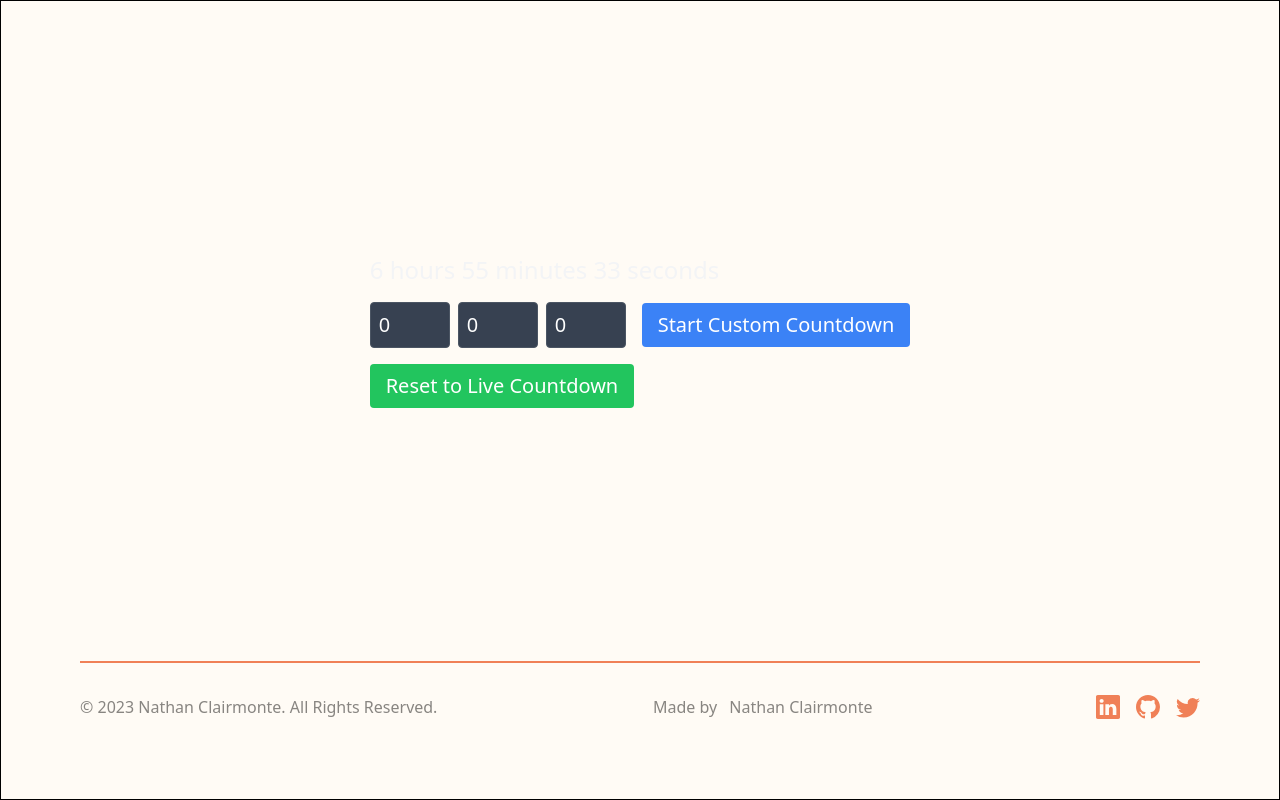
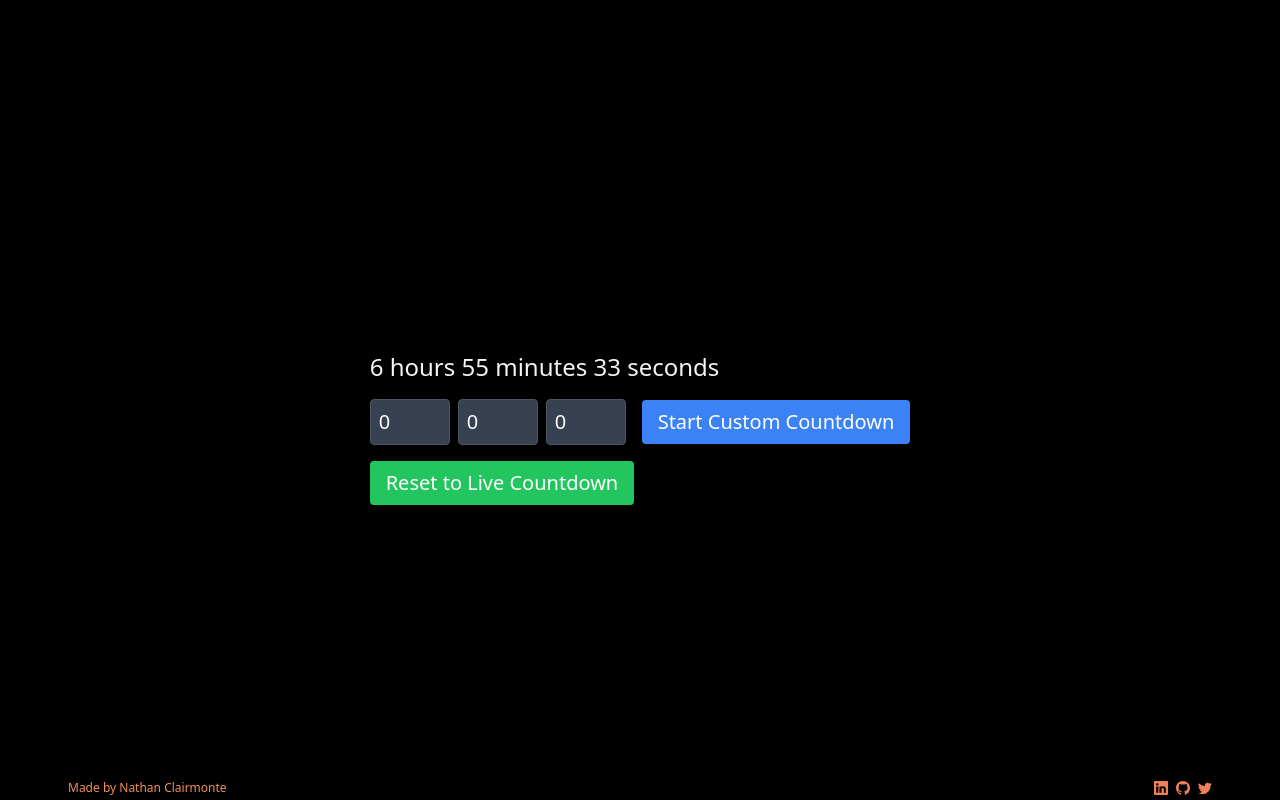
Before and after one commit to nathanclairmonte/percy-v2, a Next.js app: page /countdown in a window 1280 px wide. Built offline with nearby package versions, Linux system fonts and the light colour scheme.

Commit message:
add CountdownFooter

```diff
--- /dev/null
+++ b/src/components/CountdownFooter.js
@@ -0,0 +1,49 @@
+import Link from "next/link";
+import { BsLinkedin, BsTwitter, BsGithub } from "react-icons/bs";
+import clsx from "clsx";
+
+const CountdownFooter = (props) => {
+    let date = new Date();
+    let year = date.getFullYear();
+
+    return (
+        <footer
+            className={clsx(
+                "mx-auto max-w-6xl p-1 selection:bg-cyan-300 selection:text-cyan-900",
+                props.className
+            )}
+        >
+            <div className="flex items-center justify-between text-[#f09057]">
+                <Link href="/" className="text-xs">
+                    Made by Nathan Clairmonte
+                </Link>
+
+                <div className="flex items-center gap-2 md:mt-0">
+                    <Link
+                        href="https://www.linkedin.com/in/nathanclairmonte/"
+                        target="_blank"
+                        rel="noopener noreferrer"
+                    >
+                        <BsLinkedin className="text-sm font-normal text-[#f08057] hover:cursor-pointer hover:opacity-80" />
+                    </Link>
+                    <Link
+                        href="https://github.com/nathanclairmonte"
+                        target="_blank"
+                        rel="noopener noreferrer"
+                    >
+                        <BsGithub className="text-sm font-normal text-[#f08057] hover:cursor-pointer hover:opacity-80" />
+                    </Link>
+                    <Link
+                        href="https://twitter.com/cIairmonte"
+                        target="_blank"
+                        rel="noopener noreferrer"
+                    >
+                        <BsTwitter className="text-sm font-normal text-[#f08057] hover:cursor-pointer hover:opacity-80" />
+                    </Link>
+                </div>
+            </div>
+        </footer>
+    );
+};
+
+export default CountdownFooter;
--- a/src/components/NoNavbarLayout.js
+++ b/src/components/NoNavbarLayout.js
@@ -2,7 +2,7 @@
 
 import Head from "next/head";
 import { useRouter } from "next/router";
-import { Footer } from "@/components/list";
+import { CountdownFooter } from "@/components/list";
 
 const NoNavbarLayout = ({ children, ...customMeta }) => {
     const router = useRouter();
@@ -38,9 +38,9 @@ const NoNavbarLayout = ({ children, ...customMeta }) => {
                 <meta name="twitter:image" content={meta.image} />
                 {meta.date && <meta property="article:published_time" content={meta.date} />}
             </Head>
-            <main className="flex h-screen w-full flex-col justify-between border border-black bg-[#fffbf5] pt-20 dark:bg-gray-800">
+            <main className="flex h-screen w-full flex-col justify-between bg-black pt-20">
                 <div className="h-full">{children}</div>
-                <Footer className="w-full self-end" />
+                <CountdownFooter className="w-full self-end" />
             </main>
         </div>
     );
--- a/src/components/list.js
+++ b/src/components/list.js
@@ -13,3 +13,4 @@ export { default as PageTitle } from "./PageTitle";
 export { default as ExperienceList } from "./ExperienceList";
 export { default as ExperienceCard } from "./ExperienceCard";
 export { default as NoNavbarLayout } from "./NoNavbarLayout";
+export { default as CountdownFooter } from "./CountdownFooter";
```
